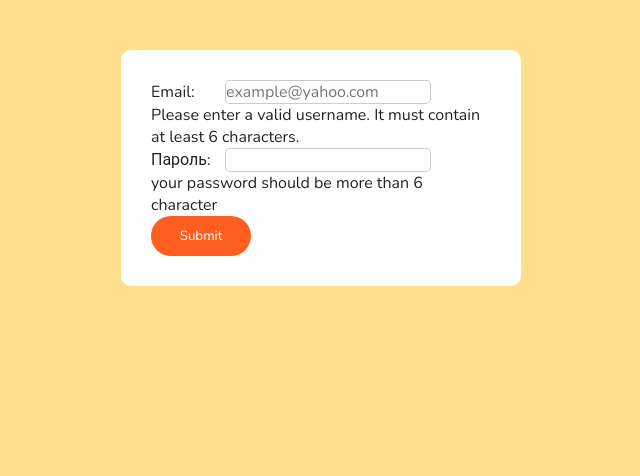
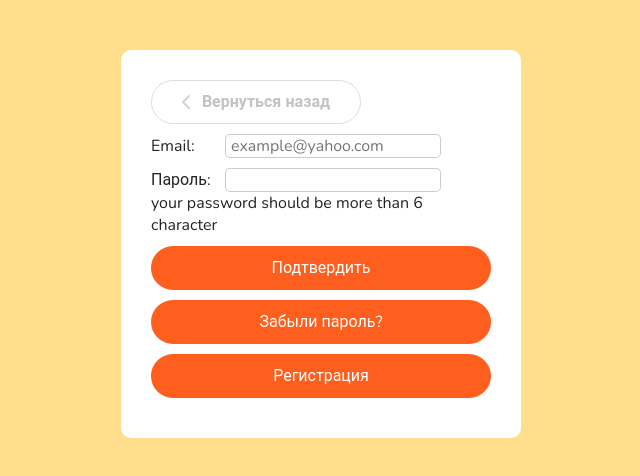
Before and after one commit to TailssTF/react-pizza-vite, a React (Vite) app: page /auth in a window 1280 px wide. Shown: the top 476 px of the page, without its empty margins (319-959 px from the left). Built offline with nearby package versions, Linux system fonts and the light colour scheme.

Commit message:
feat(Auth): добавил сохранение состояния авторизации

```diff
--- a/src/components/Header.tsx
+++ b/src/components/Header.tsx
@@ -15,6 +15,13 @@ export const Header: React.FC = observer(() => {
   const location = useLocation();
   const navigate = useNavigate();
 
+  // Сохранение состояния авторизации
+  useEffect(() => {
+    if (isMounted.current) {
+      localStorage.setItem("isAuth", String(isAuth));
+    }
+  }, [isAuth]);
+
   // Сохранение корзины
   useEffect(() => {
     if (isMounted.current) {
@@ -26,6 +33,7 @@ export const Header: React.FC = observer(() => {
 
   const onCLickAuth = () => {
     setFromPath(location.pathname);
+    localStorage.setItem("fromPath", location.pathname);
     navigate("/auth");
   };
 
--- a/src/pages/Auth.tsx
+++ b/src/pages/Auth.tsx
@@ -1,7 +1,7 @@
 import { ChangeEvent, FormEvent, useState } from "react";
 import { useStores } from "../Store-context";
 import { observer } from "mobx-react-lite";
-import { useNavigate } from "react-router-dom";
+import { Link, useNavigate } from "react-router-dom";
 
 const Auth: React.FC = observer(() => {
   const {
@@ -17,9 +17,10 @@ const Auth: React.FC = observer(() => {
     event.preventDefault();
     if (input.email !== "" && input.password !== "") {
       signIn(input.email);
-      console.log(fromPath);
 
       navigate(fromPath);
+      localStorage.setItem("isAuth", "true");
+      localStorage.setItem("fromPath", "/");
     } else {
       alert("Введите корректные данные");
     }
@@ -36,8 +37,27 @@ const Auth: React.FC = observer(() => {
 
   return (
     <div className="auth">
-      <form onSubmit={handleSubmitEvent}>
-        <div className="form_control">
+      <Link to={fromPath} className="button button--outline button--go-back">
+        <svg
+          width="8"
+          height="14"
+          viewBox="0 0 8 14"
+          fill="none"
+          xmlns="http://www.w3.org/2000/svg"
+        >
+          <path
+            d="M7 13L1 6.93015L6.86175 1"
+            stroke="#D3D3D3"
+            strokeWidth="1.5"
+            strokeLinecap="round"
+            strokeLinejoin="round"
+          />
+        </svg>
+
+        <span>Вернуться назад</span>
+      </Link>
+      <form className="auth__form" onSubmit={handleSubmitEvent}>
+        <div className="auth__field">
           <label htmlFor="user-email">Email: </label>
           <input
             type="email"
@@ -48,12 +68,8 @@ const Auth: React.FC = observer(() => {
             aria-invalid="false"
             onChange={handleInput}
           />
-          <div id="user-email" className="sr-only">
-            Please enter a valid username. It must contain at least 6
-            characters.
-          </div>
         </div>
-        <div className="form_control">
+        <div className="auth__field">
           <label htmlFor="password">Пароль: </label>
           <input
             type="password"
@@ -63,11 +79,20 @@ const Auth: React.FC = observer(() => {
             aria-invalid="false"
             onChange={handleInput}
           />
-          <div id="user-password" className="sr-only">
+          <div id="user-password">
             your password should be more than 6 character
           </div>
         </div>
-        <button className="button">Submit</button>
+
+        <div className="auth__buttons">
+          <button className="button">Подтвердить</button>
+          <Link to={"/reset"} className="button">
+            Забыли пароль?
+          </Link>
+          <Link to={"/register"} className="button">
+            Регистрация
+          </Link>
+        </div>
       </form>
     </div>
   );
--- a/src/pages/Cart.tsx
+++ b/src/pages/Cart.tsx
@@ -112,10 +112,7 @@ const Cart: React.FC = observer(() => {
             </span>
           </div>
           <div className="cart__bottom-buttons">
-            <Link
-              to="/"
-              className="button button--outline button--add go-back-btn"
-            >
+            <Link to="/" className="button button--outline button--go-back">
               <svg
                 width="8"
                 height="14"
--- a/src/scss/app.scss
+++ b/src/scss/app.scss
@@ -15,20 +15,25 @@ body {
   border-radius: 10px;
   padding: 30px;
 
-  input {
-    border: 1px solid rgba(0, 0, 0, 0.2);
-    border-radius: 5px;
-    font-size: 16px;
-  }
-
   label {
     display: inline-block;
     margin-right: 24px;
     width: 50px;
   }
 
-  button {
-    margin: 0 auto;
+  &__buttons {
+    display: flex;
+    width: 100%;
+    flex-direction: column;
+  }
+
+  .button {
+    margin-bottom: 10px;
+    font-size: medium;
+  }
+
+  &__field {
+    margin: 10px 0;
   }
 }
 
@@ -322,38 +327,6 @@ body {
       justify-content: space-between;
       margin-top: 40px;
 
-      .go-back-btn {
-        display: flex;
-        align-items: center;
-        justify-content: center;
-        width: 210px;
-
-        border-color: darken($color: $gray-line, $amount: 10);
-
-        span {
-          color: darken($color: $gray-line, $amount: 20);
-          font-weight: 500;
-          font-weight: 600;
-        }
-
-        &:hover {
-          background-color: darken($color: $gray-line, $amount: 90);
-          border-color: darken($color: $gray-line, $amount: 90);
-
-          span {
-            color: $gray-line;
-          }
-        }
-
-        svg {
-          margin-right: 12px;
-          path {
-            fill: transparent;
-            stroke-width: 2;
-          }
-        }
-      }
-
       .pay-btn {
         font-size: 16px;
         font-weight: 600;
--- a/src/scss/components/_all.scss
+++ b/src/scss/components/_all.scss
@@ -1,5 +1,6 @@
-@import './header';
-@import './button';
-@import './categories';
-@import './sort';
-@import './pizza-block';
+@import "./header";
+@import "./button";
+@import "./input";
+@import "./categories";
+@import "./sort";
+@import "./pizza-block";
--- a/src/scss/components/_button.scss
+++ b/src/scss/components/_button.scss
@@ -154,4 +154,36 @@
       font-size: 16px;
     }
   }
+
+  &--go-back {
+    display: flex;
+    align-items: center;
+    justify-content: center;
+    width: 210px;
+
+    border-color: darken($color: $gray-line, $amount: 10);
+
+    span {
+      color: darken($color: $gray-line, $amount: 20);
+      font-weight: 500;
+      font-weight: 600;
+    }
+
+    &:hover {
+      background-color: darken($color: $gray-line, $amount: 90);
+      border-color: darken($color: $gray-line, $amount: 90);
+
+      span {
+        color: $gray-line;
+      }
+    }
+
+    svg {
+      margin-right: 12px;
+      path {
+        fill: transparent;
+        stroke-width: 2;
+      }
+    }
+  }
 }
--- /dev/null
+++ b/src/scss/components/_input.scss
@@ -0,0 +1,12 @@
+@import "../variables";
+
+input {
+  border: 1px solid rgba(0, 0, 0, 0.2);
+  border-radius: 5px;
+  font-size: 16px;
+  padding: 0 5px;
+
+  :invalid {
+    border: 1px solid red;
+  }
+}
--- a/src/stores/AuthStore.ts
+++ b/src/stores/AuthStore.ts
@@ -1,9 +1,12 @@
 import { makeAutoObservable } from "mobx";
+import { getAuthFromLS } from "../utils/getAuthFromLS";
+
+const { isAuth, fromPath } = getAuthFromLS();
 
 class AuthStore {
-  isAuth = false;
+  isAuth = isAuth;
   email: string = "";
-  fromPath: string = "";
+  fromPath: string = fromPath;
 
   constructor() {
     makeAutoObservable(this, {}, { autoBind: true });
--- /dev/null
+++ b/src/utils/getAuthFromLS.ts
@@ -0,0 +1,10 @@
+export const getAuthFromLS = () => {
+  const isAuthString = localStorage.getItem("isAuth");
+  const isAuth = isAuthString == "true";
+  const fromPath = localStorage.getItem("fromPath") ?? "/";
+
+  return {
+    isAuth,
+    fromPath,
+  };
+};
```
